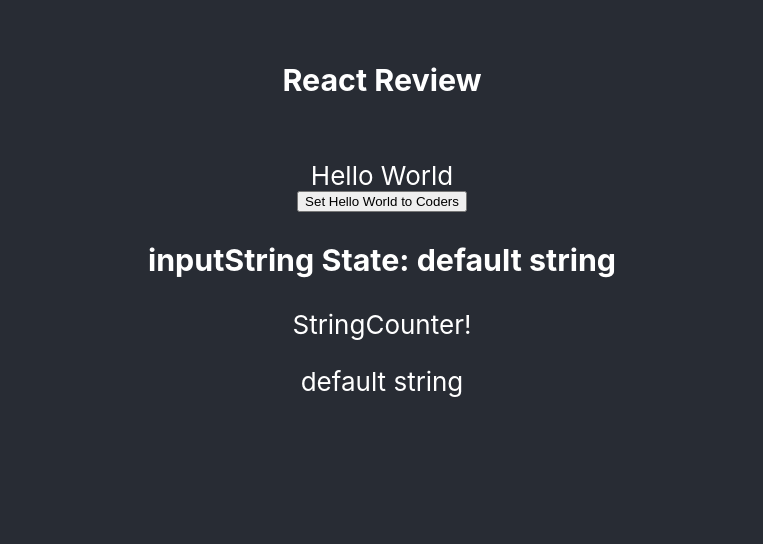
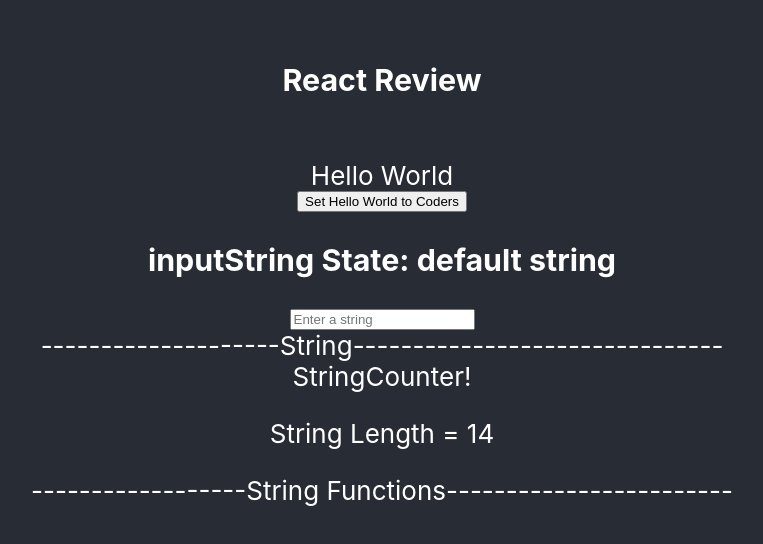
Before and after one commit to TreySchneider95/react-review-summer2023, a React (Create React App) app: page / in a window 1280 px wide. Shown: the top 544 px of the page, without its empty margins (258-1021 px from the left). Built offline with nearby package versions, Linux system fonts and the light colour scheme.

Commit message:
added prompt for exercise

```diff
--- a/src/App.js
+++ b/src/App.js
@@ -3,6 +3,14 @@
 import logo from './logo.svg';
 import './App.css';
 import StringCounter from "./components/StringCounter";
+
+
+// make a new component called StringFunctions
+// StringFunction component should have to functions
+// 1) Capitalize the inputString state
+// 2) camelCase the inputString state
+// make 2 button elements here in App.js will invoke those functions
+
 
 
 function App() {
@@ -17,9 +25,13 @@
     setHelloWorld('Hello Coders!')
   }
 
-  const inputHandler = () => {
+  // const inputHandler = (event) => {
+  //   setInputString(event.target.value)
+  // }
+  const inputHandler = event => setInputString(event.target.value)
 
-  }
+
+
 
   return (
     <div className="App">
@@ -30,9 +42,24 @@
         {helloWorld}
         <button onClick={setHelloWorldState}>Set Hello World to Coders</button>
 
+        {/* <input type='input' placeholder="Enter a string" onChange={inputHandler} /> */}
         <h3>inputString State: {inputString}</h3>
+        <input
+          type='input'
+          placeholder="Enter a string"
+          onChange={(e) => setInputString(e.target.value)}
+        />
+        {/* buttons for StringFunctions*/}
 
-        <StringCounter madeUpProperty='I made this' inputString={inputString} />
+        --------------------String-------------------------------
+        <StringCounter
+          madeUpProperty='I made this'
+          inputString={inputString}
+        />
+
+        ------------------String Functions------------------------
+        {/* component goes here */}
+
       </div>
     </div>
   );
--- a/src/components/StringCounter.js
+++ b/src/components/StringCounter.js
@@ -1,14 +1,14 @@
 import React from 'react'
 
 const StringCounter = (props) => {
-    // props ={
+    // props = {
     //     madeUpProperty:'I made this',
     //     inputString: {inputString}
     // }
   return (
     <>
         <div>StringCounter!</div>
-        <p>{props.inputString}</p>
+        <p>String Length = {props.inputString.length}</p>
     </>
   )
 }
```
